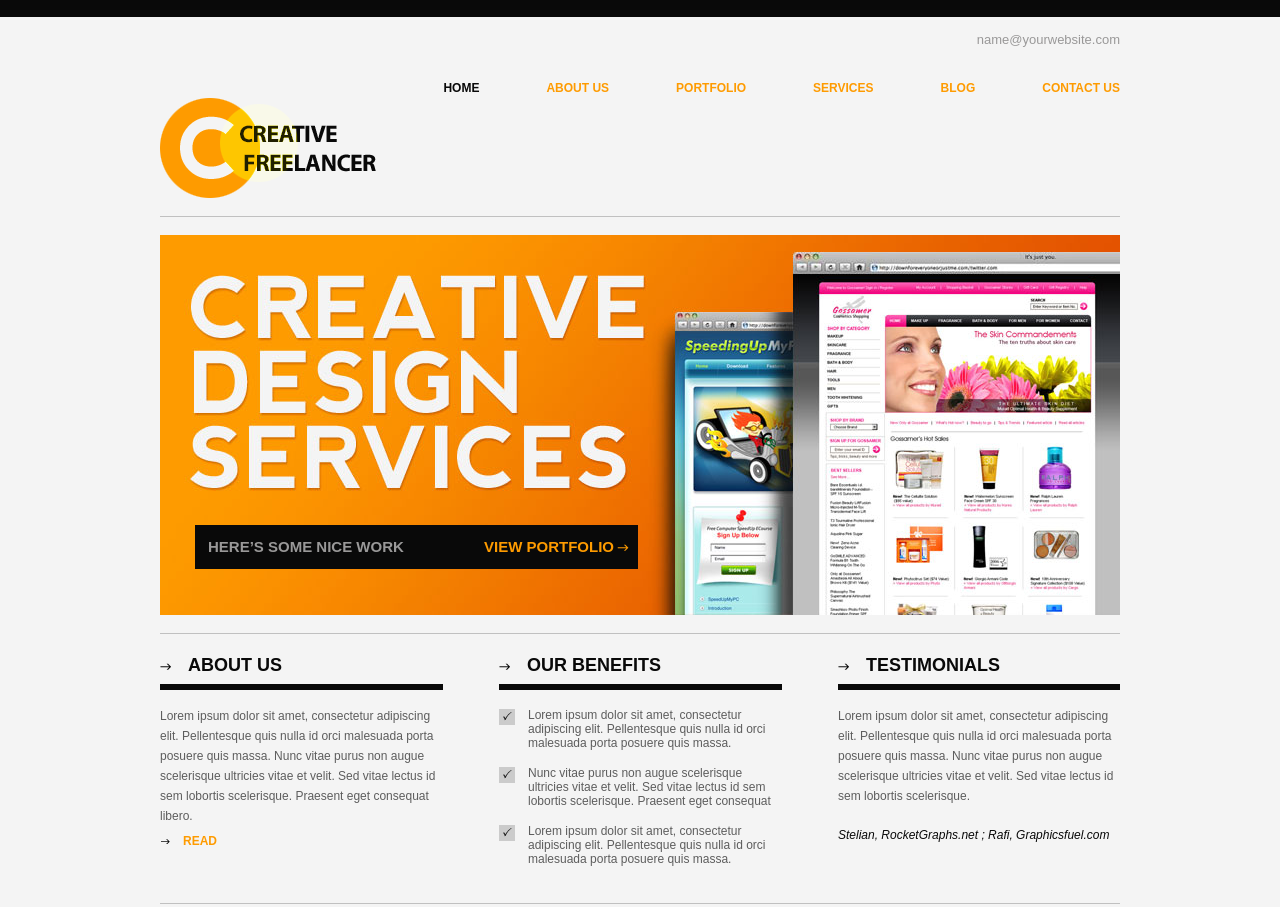
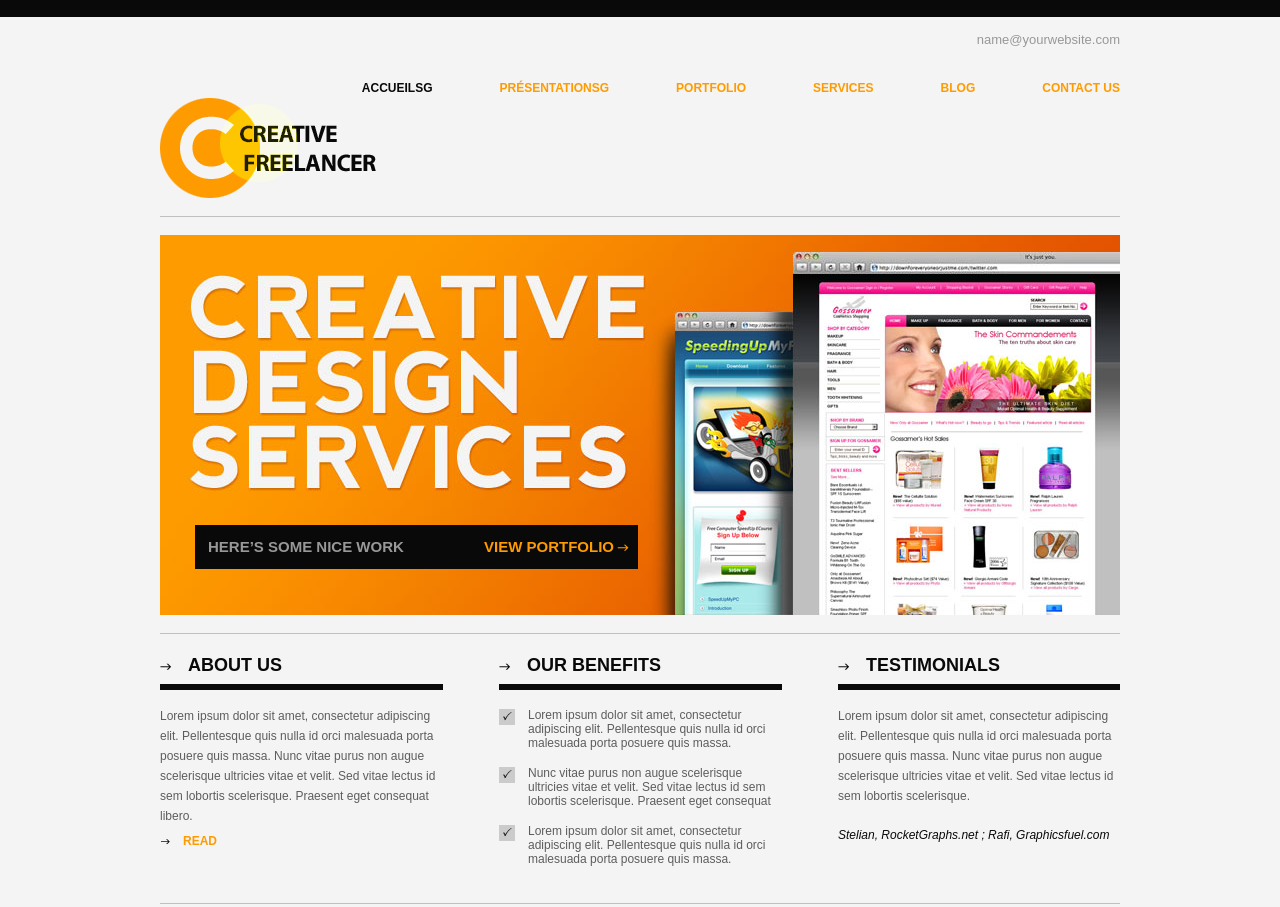
Before and after one commit to IADTerritoireDigital/Demon, a plain HTML site: page demo/index.html in a window 1280 px wide. Shown: the top 907 px of the page. Drawn offline with Linux system fonts and the light colour scheme.

Commit message:
Version 1 HTML

```diff
--- a/demo/index.html
+++ b/demo/index.html
@@ -13,8 +13,8 @@
     <div class="mail"><a href="#">name@yourwebsite.com</a></div>
     <div class="row">
       <ul id="nav">
-        <li class="active"><a href="#">home</a></li>
-        <li><a href="#">about us</a></li>
+        <li class="active"><a href="#">AccueilSG</a></li>
+        <li><a href="#">PrésentationSG</a></li>
         <li><a href="#">portfolio</a></li>
         <li><a href="#">services</a></li>
         <li><a href="#">blog</a></li>
```
